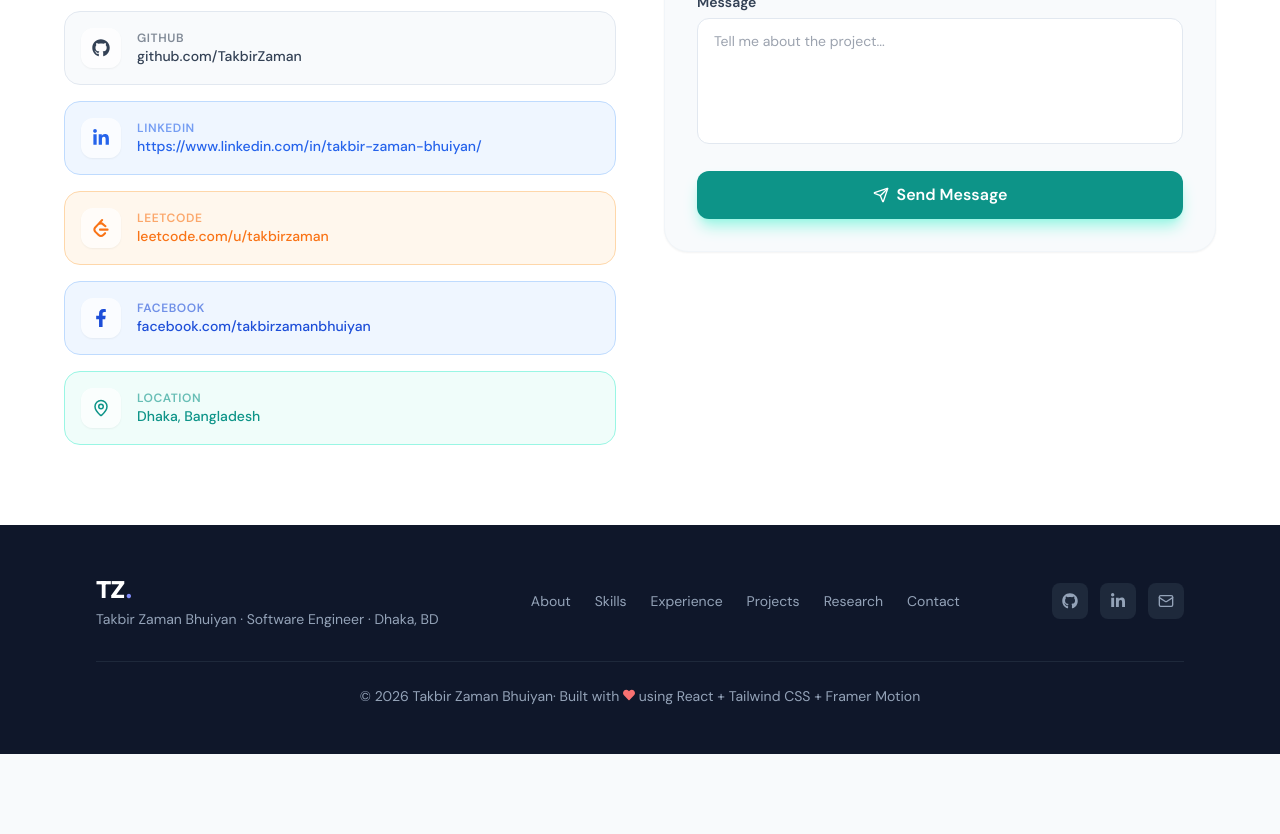
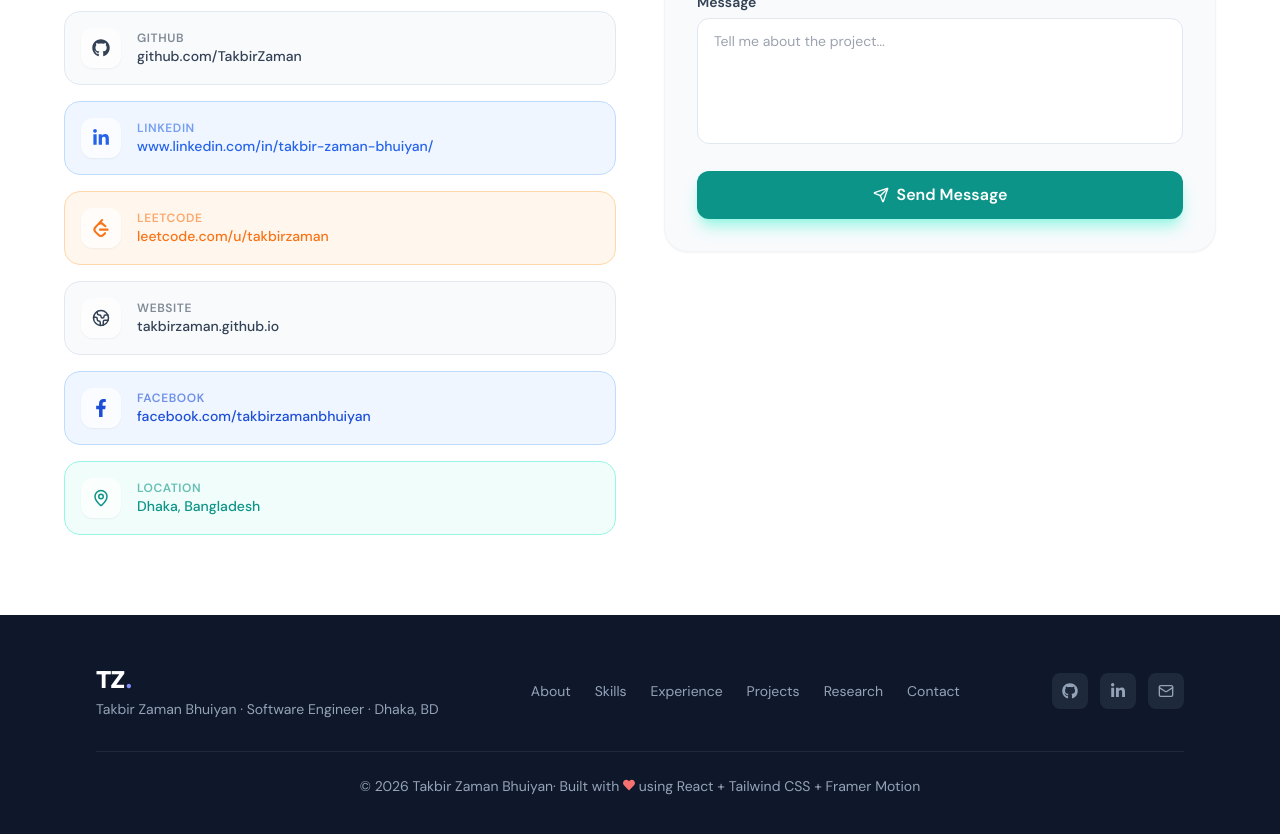
Before and after one commit to TakbirZaman/My-Portfolio, a React (Vite) app: page / in a window 1280 px wide. Shown: the part 8780-9614 px from the top of the page. Before the commit the page ends 9534 px from the top, so only its background shows below. Built offline with nearby package versions, Linux system fonts and the light colour scheme.

Commit message:
linkedln address  added

```diff
--- a/src/components/Contact.jsx
+++ b/src/components/Contact.jsx
@@ -18,7 +18,7 @@ const contactLinks = [
   {
     icon: FaGithub,
     label: "GitHub",
-    value: "github.com/TakbirZaman",
+    value: personalInfo.github.replace(/https?:\/\//, ""),
     href: personalInfo.github,
     color: "bg-slate-50 text-slate-700 hover:bg-slate-100",
     border: "border-slate-200",
@@ -26,7 +26,7 @@ const contactLinks = [
   {
     icon: FaLinkedinIn,
     label: "LinkedIn",
-    value: "https://www.linkedin.com/in/takbir-zaman-bhuiyan/",
+    value: personalInfo.linkedin.replace(/https?:\/\//, ""),
     href: personalInfo.linkedin,
     color: "bg-blue-50 text-blue-600 hover:bg-blue-100",
     border: "border-blue-200",
@@ -39,7 +39,14 @@ const contactLinks = [
     color: "bg-orange-50 text-orange-500 hover:bg-orange-100",
     border: "border-orange-200",
   },
-
+  {
+    icon: Globe2,
+    label: "Website",
+    value: personalInfo.website.replace(/https?:\/\//, ""),
+    href: personalInfo.website,
+    color: "bg-slate-50 text-slate-700 hover:bg-slate-100",
+    border: "border-slate-200",
+  },
   {
     icon: FaFacebookF,
     label: "Facebook",
@@ -51,7 +58,7 @@ const contactLinks = [
   {
     icon: MapPin,
     label: "Location",
-    value: "Dhaka, Bangladesh",
+    value: personalInfo.location,
     href: null,
     color: "bg-teal-50 text-teal-600",
     border: "border-teal-200",
```
